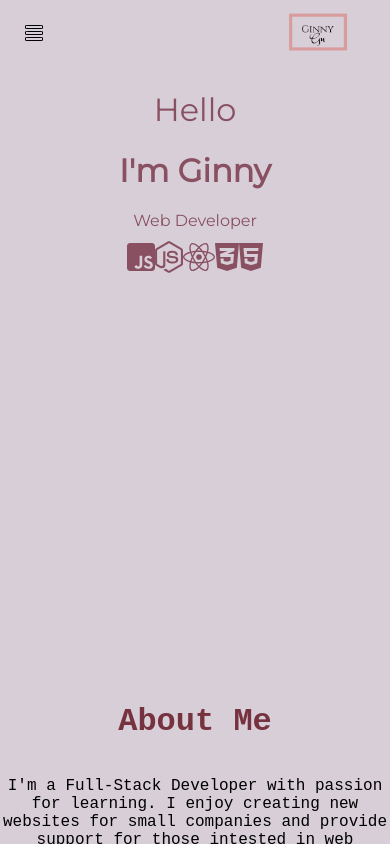
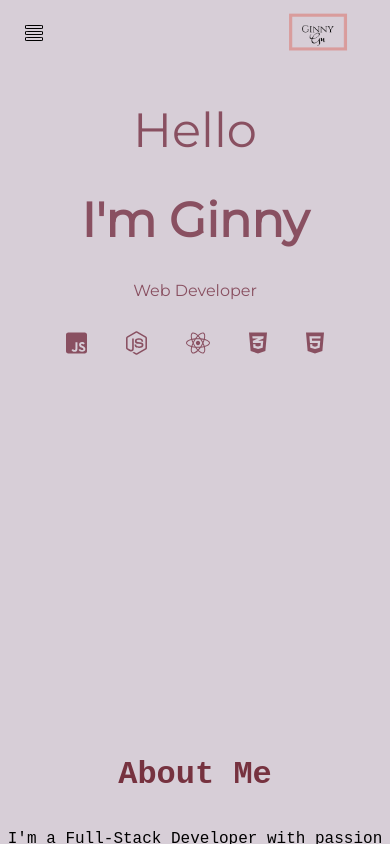
Before and after one commit to ginnygu/ginny_gu, a React (Create React App) app: page / in a window 390 px wide. Shown: the top 844 px of the page. Built offline with nearby package versions, Linux system fonts and the light colour scheme.

Commit message:
minor changes for mobile landing

```diff
--- a/src/App.css
+++ b/src/App.css
@@ -21,7 +21,7 @@ section div {
 .message,
 .message2,
 .message3 {
-  font-size: 2em;
+  font-size: 3em;
   font-family: 'Montserrat', sans-serif;
   color: #895061;
   opacity: 0;
@@ -29,20 +29,17 @@ section div {
 }
 
 .message {
-  left: 10%;
   top: 40%;
   font-weight: lighter;
 }
 
 .message2 {
-  left: 15%;
   top: 50%;
   font-weight: bolder;
 }
 
 .message3 {
   font-size: 1em;
-  left: 20%;
   top: 50%;
   font-weight: lighter;
 }
@@ -100,8 +97,8 @@ section div {
 
 .icons{
   color: #895061;
-  font-size: 2em;
-  margin: auto;
+  font-size: 1.5em;
+  margin: 5%;
 }
 
 .hamburger-menu {
@@ -129,14 +126,15 @@ span {
   flex-direction: column;
 }
 .text-input{
-  width: 100%;
+  width: 95%;
   height: 10em;
+  margin: auto;
 }
 
 #Home,
 #About,
 #Contact {
-  height: 70vh;
+  height: 75vh;
 }
 
 .project {
```
